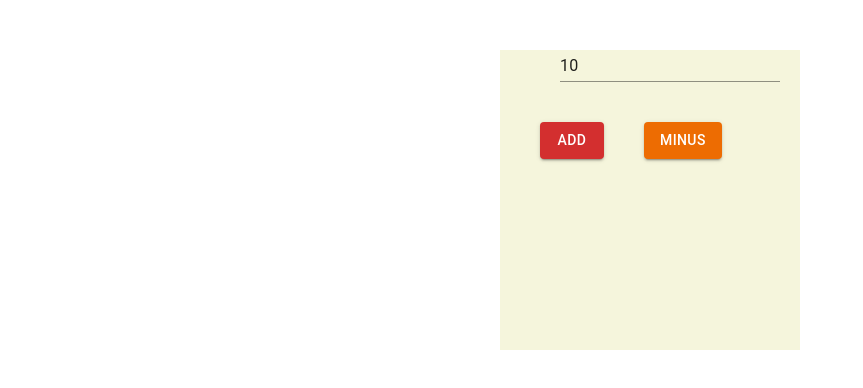
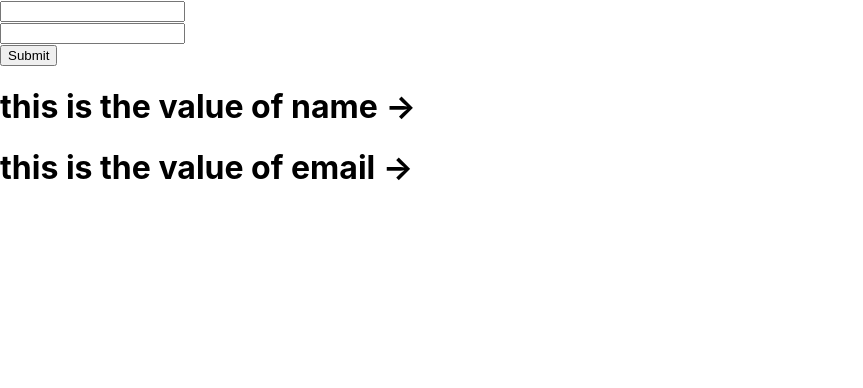
Before and after one commit to ptiwari17/material_project, a React (Create React App) app: page / in a window 1280 px wide. Shown: the top 388 px of the page, without its empty margins (0-863 px from the left). Built offline with nearby package versions, Linux system fonts and the light colour scheme.

Commit message:
work on formik library

```diff
--- a/package.json
+++ b/package.json
@@ -11,6 +11,7 @@
     "@testing-library/jest-dom": "^5.16.5",
     "@testing-library/react": "^13.4.0",
     "@testing-library/user-event": "^13.5.0",
+    "formik": "^2.2.9",
     "monaco-editor": "^0.37.1",
     "react": "^18.2.0",
     "react-dom": "^18.2.0",
@@ -19,7 +20,8 @@
     "react-scripts": "5.0.1",
     "redux": "^4.2.1",
     "styled-components": "^5.3.9",
-    "web-vitals": "^2.1.4"
+    "web-vitals": "^2.1.4",
+    "yup": "^1.1.1"
   },
   "scripts": {
     "start": "react-scripts start",
--- /dev/null
+++ b/src/Components/FORMIK_LIB.js
@@ -0,0 +1,30 @@
+import { useFormik } from 'formik';
+import React from 'react';
+
+const FORMIK_LIB = () => {
+    let formik=useFormik({
+        initialValues: {
+        name: '',
+        email:''
+        },
+        onSubmit: (values) => {
+            console.log(values);
+        }
+    })
+  return (
+    <div>
+      <form onSubmit={formik.handleSubmit}>
+        <input type="text" name='name' value={formik.values.name} onChange={formik.handleChange}/>
+        <br />
+        <input type="text" name='email' value={formik.values.email} onChange={formik.handleChange} />
+        <br />
+        <button type="submit">Submit</button>
+      </form>
+      <h1> this is the value of name ->{formik.values.name}</h1>
+      <h1>this is the value of email ->{formik.values.email}</h1>
+      {/* <h1>{formik.values}</h1> */}
+    </div>
+  )
+}
+
+export default FORMIK_LIB;
--- a/src/index.js
+++ b/src/index.js
@@ -4,13 +4,14 @@ import './index.css';
 import App from './App';
 import store from './Store';
 import {Provider} from 'react-redux';
+import FORMIK_LIB from './Components/FORMIK_LIB';
 // output will come in console
 store.subscribe(() => console.log(store.getState()));
 const root = ReactDOM.createRoot(document.getElementById('root'));
 root.render(
   <React.StrictMode>
-  <Provider store={store} >
-    <App />
-  </Provider>
+  {/* <Provider store={store} > */}
+    <FORMIK_LIB />
+  {/* </Provider> */}
   </React.StrictMode>
 );
```
Also changed, not shown: 1 other file (tests, documents, lock files or other folders).
